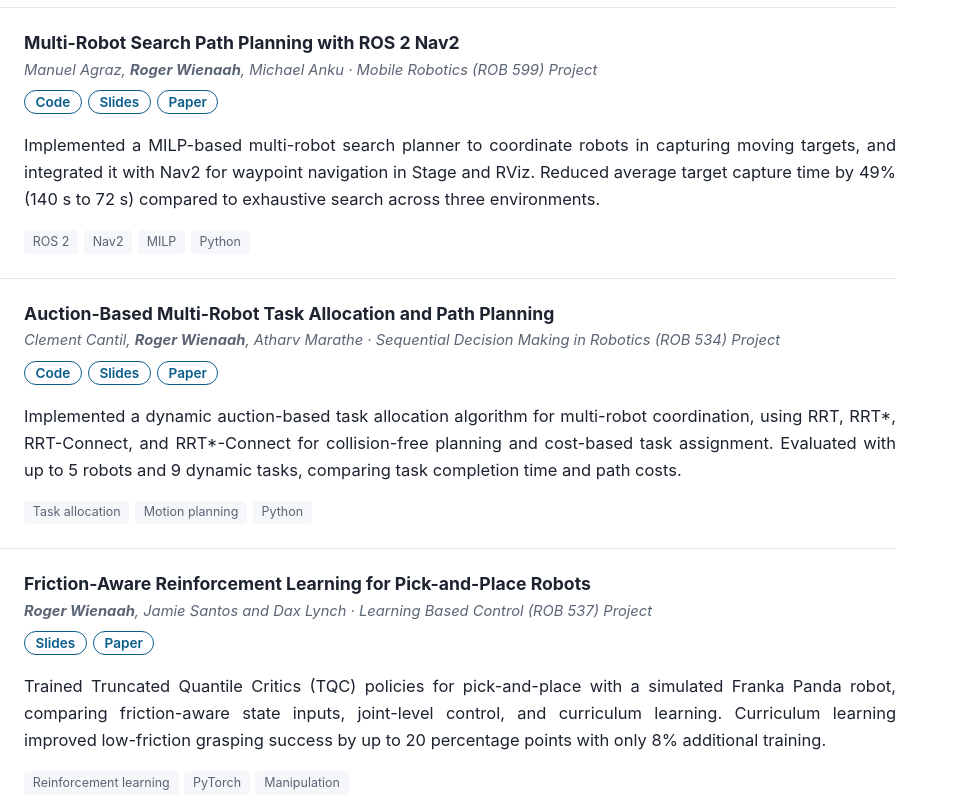
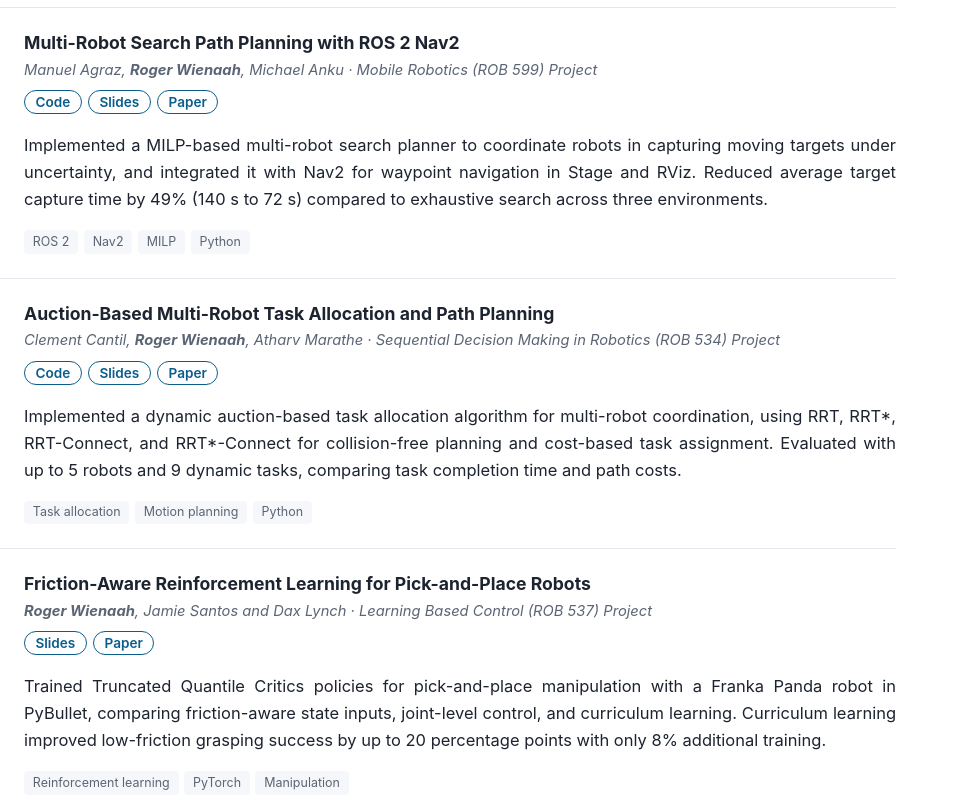
Before and after one commit to rogerwienaah/portfolio, a plain HTML site: page projects.html in a window 1280 px wide. Shown: the part 480-1280 px from the top of the page, 324-1280 px from the left. Drawn offline with Linux system fonts and the light colour scheme.

Commit message:
Updated project descriptions

```diff
--- a/projects.html
+++ b/projects.html
@@ -47,7 +47,7 @@
       <h3>Multi-Robot Search Path Planning with ROS 2 Nav2</h3>
       <p class="meta">Manuel Agraz, <b>Roger Wienaah</b>, Michael Anku · Mobile Robotics (ROB 599) Project</p>
       <ul class="links"><li><a href="https://github.com/Magraz/multi-robot-path-planning/tree/main">Code</a></li><li><a href="docs/Multi_Robot_Search_Path_Planning_to_Nav2_ROB_599_Final_Presentation.pdf">Slides</a></li><li><a href="docs/Multi_Robot_Search_Path_Planning_to_Nav2_ROB_599_Final_Report.pdf">Paper</a></li></ul>
-      <p>Implemented a MILP-based multi-robot search planner to coordinate robots in capturing moving targets, and integrated it with Nav2 for waypoint navigation in Stage and RViz. Reduced average target capture time by 49% (140 s to 72 s) compared to exhaustive search across three environments.</p>
+      <p>Implemented a MILP-based multi-robot search planner to coordinate robots in capturing moving targets under uncertainty, and integrated it with Nav2 for waypoint navigation in Stage and RViz. Reduced average target capture time by 49% (140 s to 72 s) compared to exhaustive search across three environments.</p>
       <div class="tags"><span class="tag">ROS 2</span><span class="tag">Nav2</span><span class="tag">MILP</span><span class="tag">Python</span></div>
     </div>
   </div>
@@ -73,7 +73,7 @@
       <h3>Friction-Aware Reinforcement Learning for Pick-and-Place Robots</h3>
       <p class="meta"><b>Roger Wienaah</b>, Jamie Santos and Dax Lynch · Learning Based Control (ROB 537) Project</p>
       <ul class="links"><li><a href="docs/Friction_Aware_RL_for_Pick_and_Place_Robots_ROB_537_Presentation.pdf">Slides</a></li><li><a href="docs/Friction_Aware_RL_for_Pick_and_Place_Robots_ROB_537_Paper.pdf">Paper</a></li></ul>
-      <p>Trained Truncated Quantile Critics (TQC) policies for pick-and-place with a simulated Franka Panda robot, comparing friction-aware state inputs, joint-level control, and curriculum learning. Curriculum learning improved low-friction grasping success by up to 20 percentage points with only 8% additional training.</p>
+      <p>Trained Truncated Quantile Critics policies for pick-and-place manipulation with a Franka Panda robot in PyBullet, comparing friction-aware state inputs, joint-level control, and curriculum learning. Curriculum learning improved low-friction grasping success by up to 20 percentage points with only 8% additional training.</p>
       <div class="tags"><span class="tag">Reinforcement learning</span><span class="tag">PyTorch</span><span class="tag">Manipulation</span></div>
     </div>
   </div>
```
